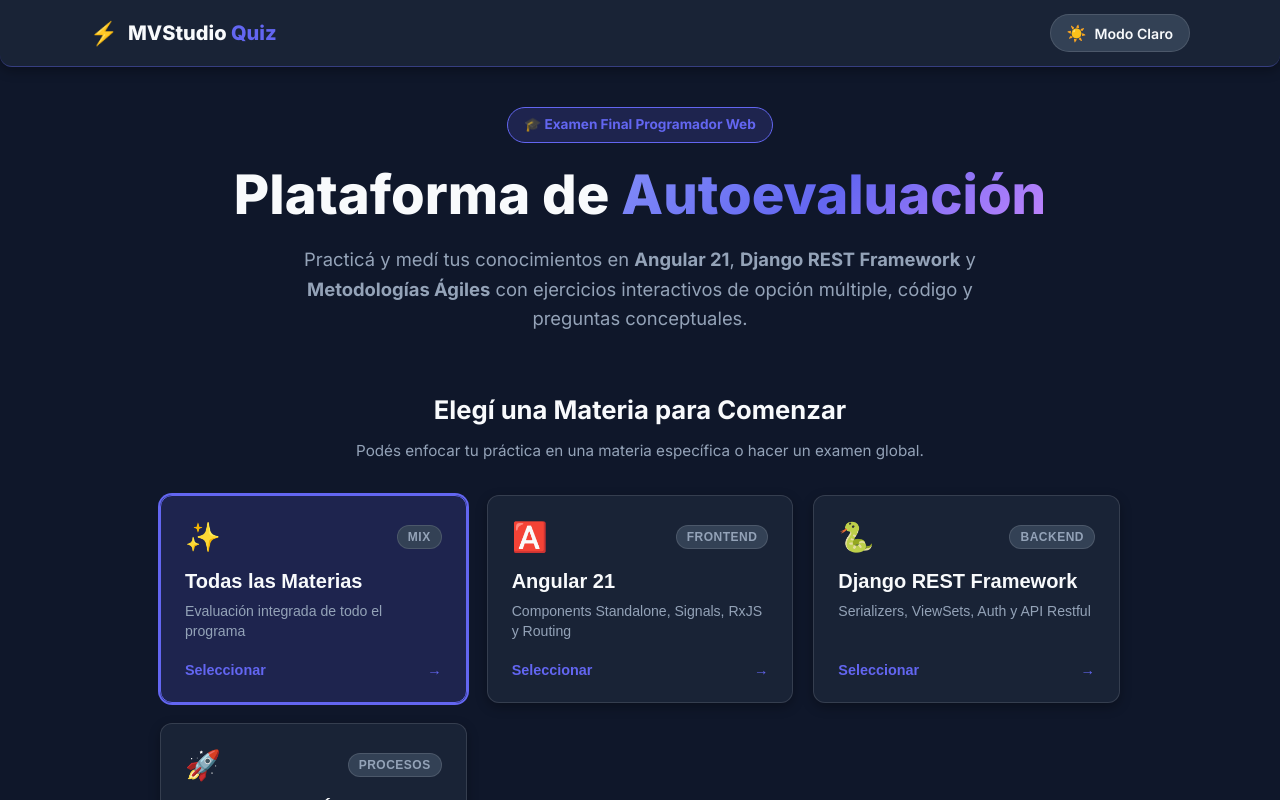
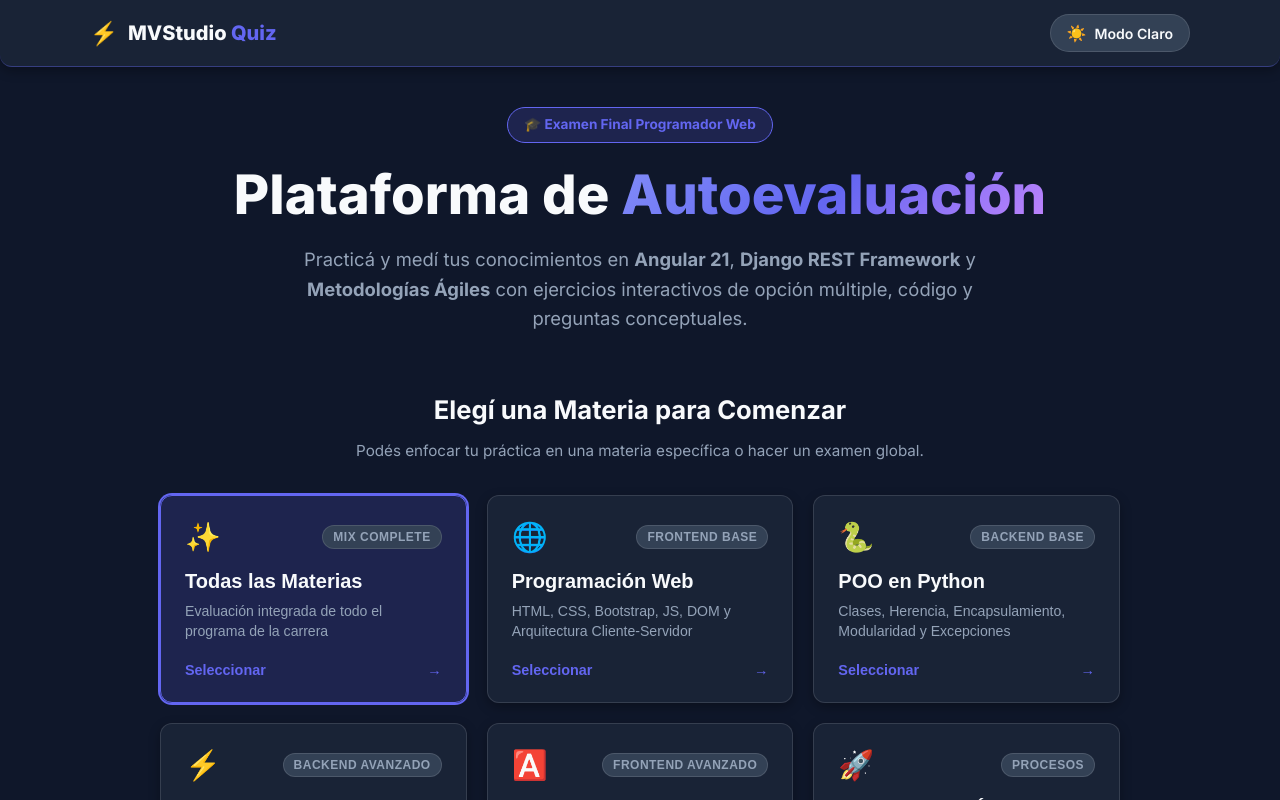
Before and after one commit to mikefink22/final-modulo-programador-2, an Angular app: page / in a window 1280 px wide. Shown: the top 800 px of the page. Built offline with nearby package versions, Linux system fonts and the light colour scheme; no server answers.

Commit message:
feat(subjects): incorporar las materias Programación Web y POO en Python
- Actualizar SubjectType en exercise.model.ts

- Configurar ALL_SUBJECTS en QuizService

- Agregar tarjetas en SubjectFilter

- Actualizar spec.md y roadmap.md

```diff
--- a/src/app/components/subject-filter/subject-filter.ts
+++ b/src/app/components/subject-filter/subject-filter.ts
@@ -25,23 +25,37 @@
     {
       id: null,
       label: 'Todas las Materias',
-      badge: 'Mix',
-      description: 'Evaluación integrada de todo el programa',
+      badge: 'Mix Complete',
+      description: 'Evaluación integrada de todo el programa de la carrera',
       icon: '✨',
+    },
+    {
+      id: 'programacion-web',
+      label: 'Programación Web',
+      badge: 'Frontend Base',
+      description: 'HTML, CSS, Bootstrap, JS, DOM y Arquitectura Cliente-Servidor',
+      icon: '🌐',
+    },
+    {
+      id: 'poo-python',
+      label: 'POO en Python',
+      badge: 'Backend Base',
+      description: 'Clases, Herencia, Encapsulamiento, Modularidad y Excepciones',
+      icon: '🐍',
+    },
+    {
+      id: 'drf',
+      label: 'Django REST Framework',
+      badge: 'Backend Avanzado',
+      description: 'Serializers, ViewSets, Autenticación y APIs RESTful',
+      icon: '⚡',
     },
     {
       id: 'angular',
       label: 'Angular 21',
-      badge: 'Frontend',
+      badge: 'Frontend Avanzado',
       description: 'Components Standalone, Signals, RxJS y Routing',
       icon: '🅰️',
-    },
-    {
-      id: 'drf',
-      label: 'Django REST Framework',
-      badge: 'Backend',
-      description: 'Serializers, ViewSets, Auth y API Restful',
-      icon: '🐍',
     },
     {
       id: 'metodologias',
--- a/src/app/models/exercise.model.ts
+++ b/src/app/models/exercise.model.ts
@@ -1,4 +1,4 @@
-export type SubjectType = 'angular' | 'drf' | 'metodologias';
+export type SubjectType = 'angular' | 'drf' | 'metodologias' | 'programacion-web' | 'poo-python';
 export type ExerciseType = 'mc' | 'code' | 'concept';
 
 export interface BaseExercise {
--- a/src/app/services/quiz.service.ts
+++ b/src/app/services/quiz.service.ts
@@ -9,7 +9,13 @@
 })
 export class QuizService {
   private http = inject(HttpClient);
-  private readonly ALL_SUBJECTS: SubjectType[] = ['angular', 'drf', 'metodologias'];
+  private readonly ALL_SUBJECTS: SubjectType[] = [
+    'programacion-web',
+    'poo-python',
+    'drf',
+    'angular',
+    'metodologias',
+  ];
   private readonly REVIEW_DECK_KEY = 'practica_final_review_deck';
 
   /**
```
Also changed, not shown: 3 other files (tests, documents, lock files or other folders).
